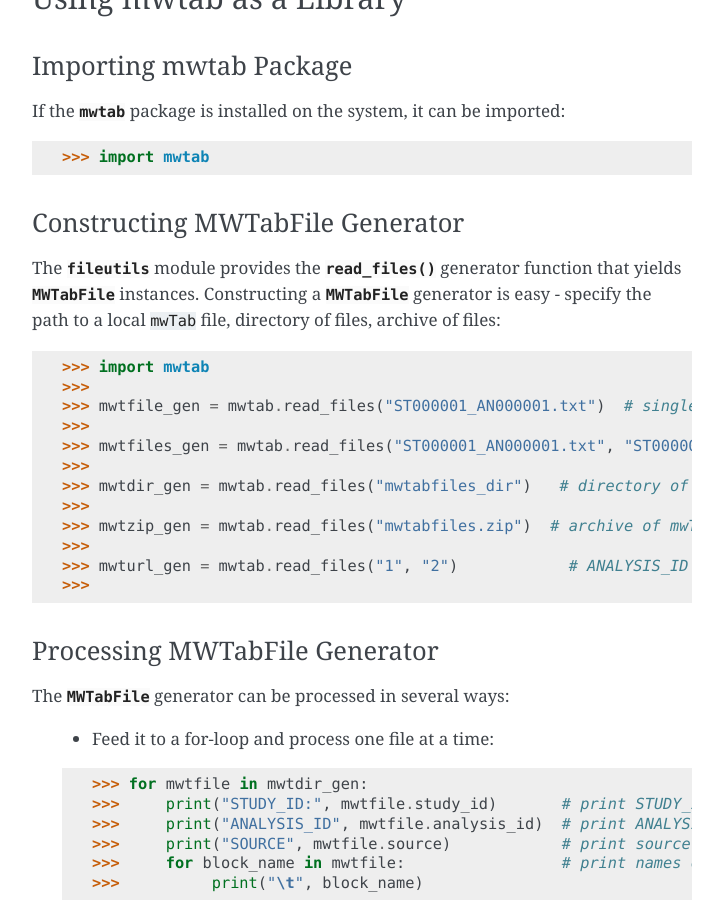
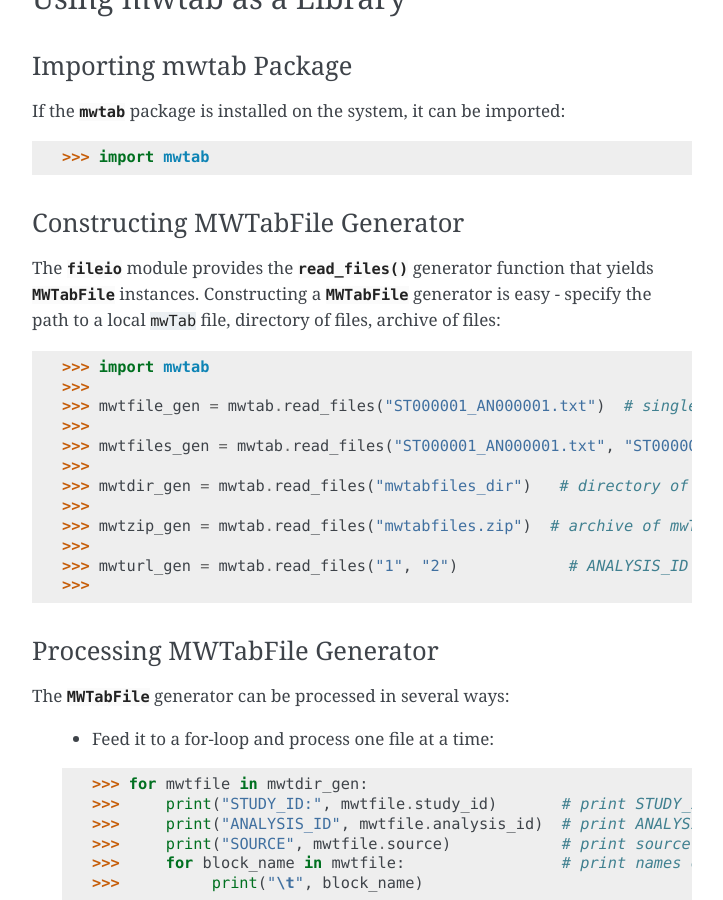
Before and after one commit to MoseleyBioinformaticsLab/mwtab, a Sphinx documentation site: the page built from docs/tutorial.rst, in a window 1280 px wide and 900 px high, scrolled down 2749 px. Shown: the whole window, without its empty margins (388-1111 px from the left). Built offline with Sphinx 7.4.7, drawn with Linux system fonts in a browser that asks for light colours.

Commit message:
Documentation updated, fixed changed module name in tutorial.

```diff
--- a/docs/tutorial.rst
+++ b/docs/tutorial.rst
@@ -153,7 +153,7 @@ If the :mod:`mwtab` package is installed on the system, it can be imported:
 Constructing MWTabFile Generator
 --------------------------------
 
-The :mod:`~mwtab.fileutils` module provides the :func:`~mwtab.fileutils.read_files`
+The :mod:`~mwtab.fileio` module provides the :func:`~mwtab.fileio.read_files`
 generator function that yields :class:`~mwtab.mwtab.MWTabFile` instances. Constructing a
 :class:`~mwtab.mwtab.MWTabFile` generator is easy - specify the path to a local ``mwTab`` file,
 directory of files, archive of files:
```
